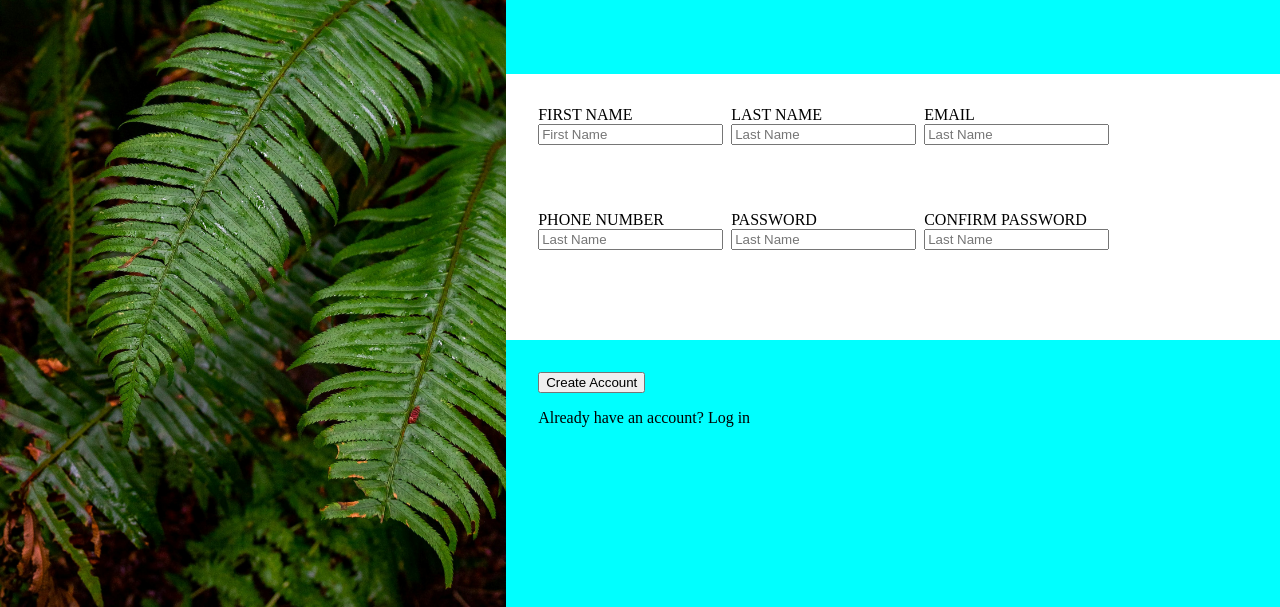
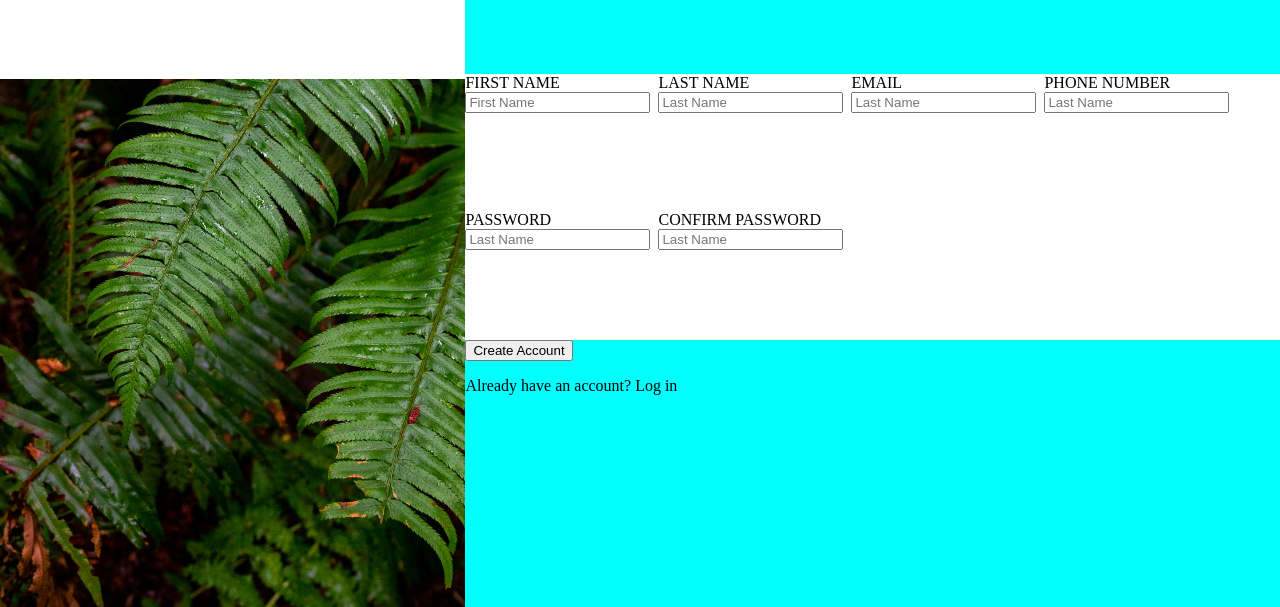
Before and after one commit to Alpaca3245/sign-up-form-practice, a plain HTML site: page index.html in a window 1280 px wide. Shown: the part 193-800 px from the top of the page. Drawn offline with Linux system fonts and the light colour scheme.

Commit message:
Made some changes to the logo on the image-sidebar

```diff
--- a/index.css
+++ b/index.css
@@ -5,10 +5,6 @@ html, body {
 
 html {
     height: 100%;
-}
-
-#right-container > *, #image-sidebar {
-    padding: 2rem;
 }
 
 #right-container > * {
@@ -46,8 +42,16 @@ body {
 }
 
 #image-sidebar {
-    background-color: pink;
     background-image: url(picture.jpg);
     background-size: cover;
     width: 40%;
 }
+
+#image-logo {
+    box-sizing: content-box;
+    background-color: white;
+    position: relative;
+    top: 20%;
+    height: 14%
+
+}
```
